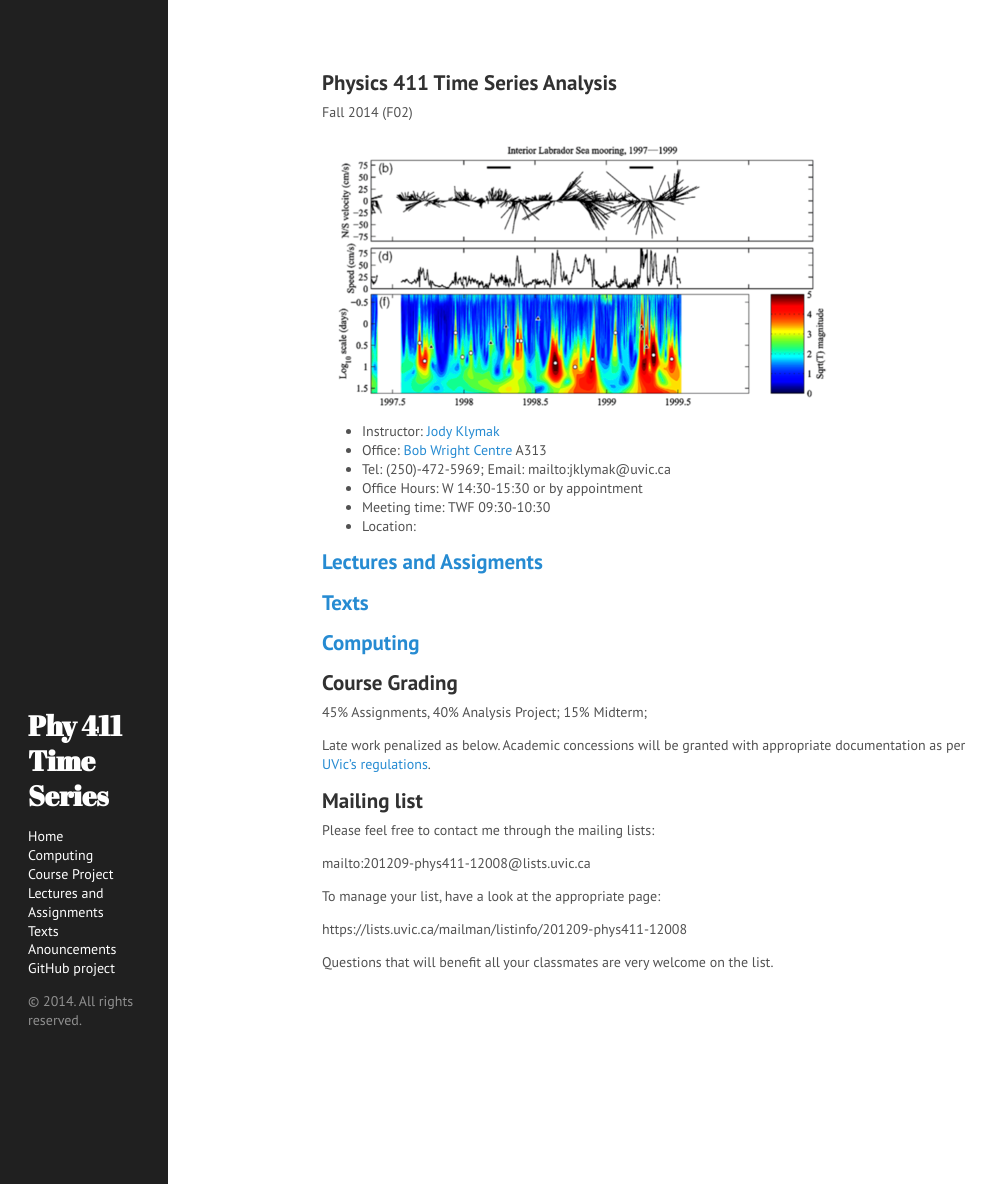
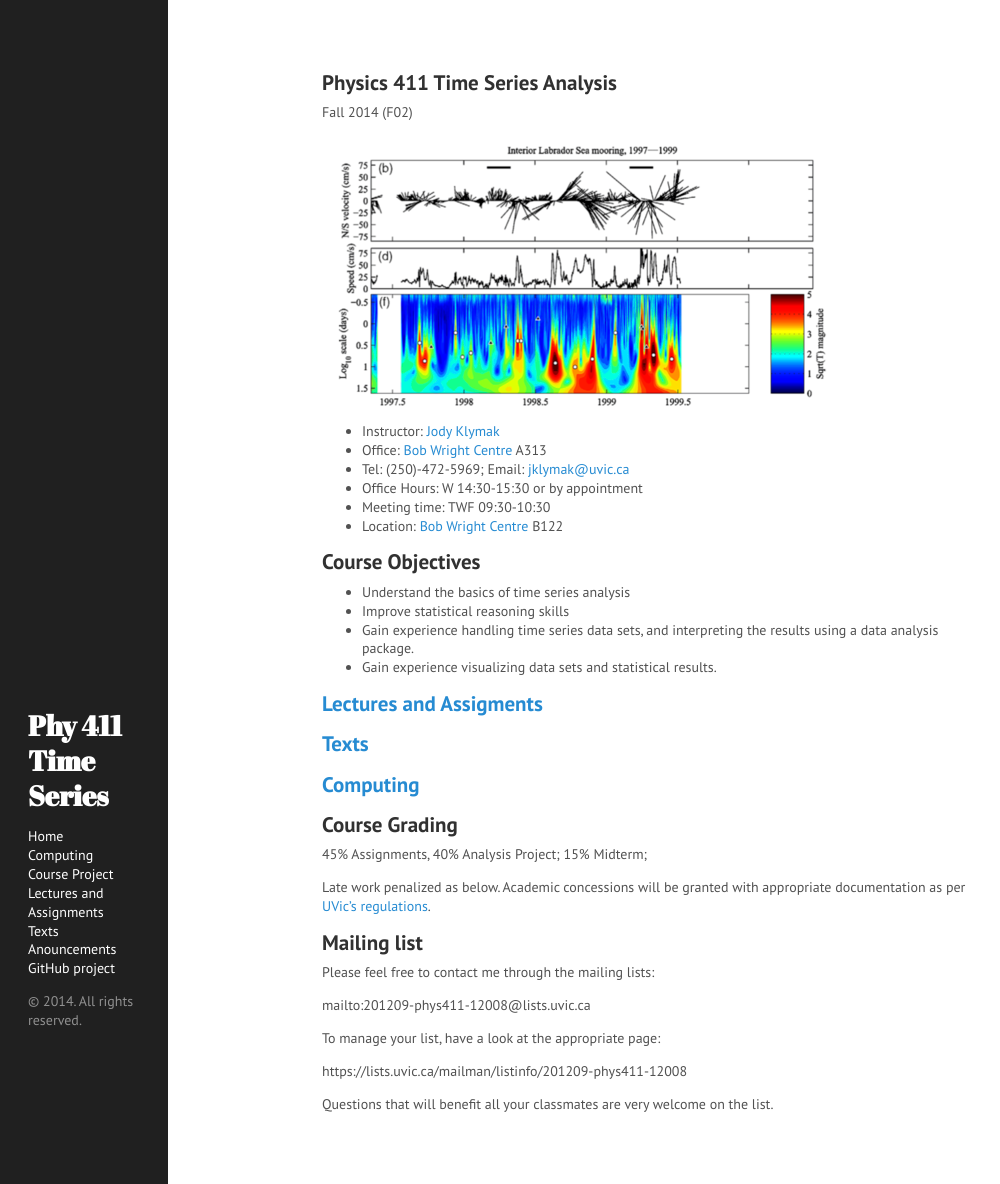
Before and after one commit to jklymak/Phy411, a Jekyll site: the page built from index.md, in a window 1280 px wide and 1184 px high. Shown: the whole window, without its empty margins (0-1000 px from the left). Built offline with Jekyll 4.4.1, drawn with Linux system fonts in a browser that asks for light colours; Markdown is read by kramdown in place of the engine named in the settings.

Commit message:
Fixed index.md

```diff
--- a/index.md
+++ b/index.md
@@ -12,10 +12,17 @@ Fall 2014 (F02)
 
   - Instructor: [Jody Klymak](http://web.uvic.ca/~jklymak)
   - Office: [Bob Wright Centre](http://www.uvic.ca/buildings/sci.html) A313
-  - Tel: (250)-472-5969; Email: mailto:jklymak@uvic.ca
+  - Tel: (250)-472-5969; Email: [jklymak@uvic.ca](mailto:jklymak@uvic.ca)
   - Office Hours: W 14:30-15:30 or by appointment
   - Meeting time:  TWF 09:30-10:30
-  - Location:
+  - Location:  [Bob Wright Centre](http://www.uvic.ca/buildings/sci.html) B122
+
+## Course Objectives ##
+
+  - Understand the basics of time series analysis
+  - Improve statistical reasoning skills
+  - Gain experience handling time series data sets, and interpreting the results using a data analysis package.
+  - Gain experience visualizing data sets and statistical results.
 
 ## [Lectures and Assigments](./Lectures/)
 
```
